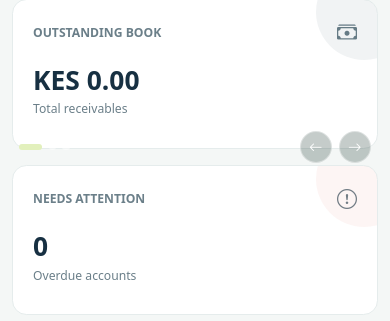
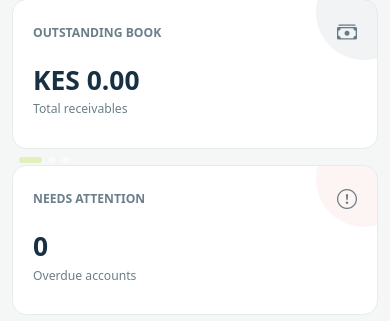
Before and after one commit to VinWonder/CreditManagementSystem, a Flask app: page /dashboard in a window 390 px wide. Shown: the part 667-988 px from the top of the page. Run offline with Flask 3, Linux system fonts and the light colour scheme; the visitor is signed in with stand-in values (Sample User, id 1); data that the repository does not hold is empty.

Commit message:
Remove dashboard carousel arrow buttons
Co-authored-by: Copilot <223556219+Copilot@users.noreply.github.com>

```diff
--- a/app/static/css/style.css
+++ b/app/static/css/style.css
@@ -59,14 +59,11 @@ body {
 .welcome-art-focus .welcome-art-focus-icon { color: #e2f0bc; transform: rotate(6deg); }
 .welcome-art-card { align-items: center; backdrop-filter: blur(14px); background: rgba(14, 42, 35, 0.63); border: 1px solid rgba(255, 255, 255, 0.22); border-radius: 0.8rem; bottom: 0.4rem; color: #fff; display: flex; font-size: 0.67rem; gap: 0.55rem; max-width: 15rem; padding: 0.75rem 0.85rem; position: absolute; right: 0; }
 .welcome-art-card i { color: #e2f0bc; font-size: 1rem; }
-.welcome-carousel-controls { align-items: center; bottom: 1.1rem; display: flex; justify-content: space-between; left: clamp(1.5rem, 4vw, 3.35rem); pointer-events: none; position: absolute; right: clamp(1.5rem, 4vw, 3.35rem); z-index: 3; }
+.welcome-carousel-controls { align-items: center; bottom: 1.1rem; display: flex; justify-content: flex-start; left: clamp(1.5rem, 4vw, 3.35rem); pointer-events: none; position: absolute; right: clamp(1.5rem, 4vw, 3.35rem); z-index: 3; }
 .welcome-carousel-indicators { align-items: center; display: flex; gap: 0.4rem; pointer-events: auto; }
 .welcome-carousel-indicators button { background: rgba(255, 255, 255, 0.9); border: 0; border-radius: 1rem; height: 0.38rem; opacity: 0.5; padding: 0; transition: opacity 160ms ease, width 160ms ease; width: 0.45rem; }
 .welcome-carousel-indicators button.active { background: #e2f0bc; opacity: 1; width: 1.45rem; }
-.welcome-carousel-buttons { display: flex; gap: 0.45rem; pointer-events: auto; }
-.welcome-carousel-arrow { align-items: center; background: rgba(14, 42, 35, 0.24); border: 1px solid rgba(255, 255, 255, 0.42); border-radius: 50%; color: #fff; display: inline-flex; font-size: 0.84rem; height: 2rem; justify-content: center; padding: 0; transition: background-color 160ms ease, border-color 160ms ease; width: 2rem; }
-.welcome-carousel-arrow:hover { background: rgba(255, 255, 255, 0.18); border-color: #fff; color: #fff; }
-.welcome-carousel-arrow:focus-visible, .welcome-carousel-indicators button:focus-visible { outline: 2px solid #e2f0bc; outline-offset: 3px; }
+.welcome-carousel-indicators button:focus-visible { outline: 2px solid #e2f0bc; outline-offset: 3px; }
 @keyframes welcome-carousel-enter { from { opacity: 0; transform: translateX(0.65rem); } to { opacity: 1; transform: translateX(0); } }
 .dashboard-kpis { margin-bottom: 1rem; }
 .kpi-card { background: var(--surface); border: 1px solid var(--line); border-radius: 0.9rem; min-height: 9.4rem; overflow: hidden; padding: 1.15rem 1.25rem; position: relative; }
--- a/app/templates/main/dashboard.html
+++ b/app/templates/main/dashboard.html
@@ -90,14 +90,6 @@
         <button type="button" data-welcome-slide="0" class="active" aria-current="true" aria-label="Welcome"></button>
         <button type="button" data-welcome-slide="1" aria-label="Business growth"></button>
         <button type="button" data-welcome-slide="2" aria-label="Business focus"></button>
-      </div>
-      <div class="welcome-carousel-buttons">
-        <button class="welcome-carousel-arrow" type="button" data-welcome-action="previous" aria-label="Previous slide">
-          <i class="bi bi-arrow-left" aria-hidden="true"></i>
-        </button>
-        <button class="welcome-carousel-arrow" type="button" data-welcome-action="next" aria-label="Next slide">
-          <i class="bi bi-arrow-right" aria-hidden="true"></i>
-        </button>
       </div>
     </div>
   </div>
@@ -207,14 +199,6 @@
       });
     });
 
-    welcomeCarouselElement.querySelectorAll('[data-welcome-action]').forEach((button) => {
-      button.addEventListener('click', () => {
-        const direction = button.dataset.welcomeAction === 'next' ? 1 : -1;
-        showSlide(activeIndex + direction);
-        startCarousel();
-      });
-    });
-
     welcomeCarouselElement.addEventListener('mouseenter', () => {
       isHovered = true;
       stopCarousel();
```
